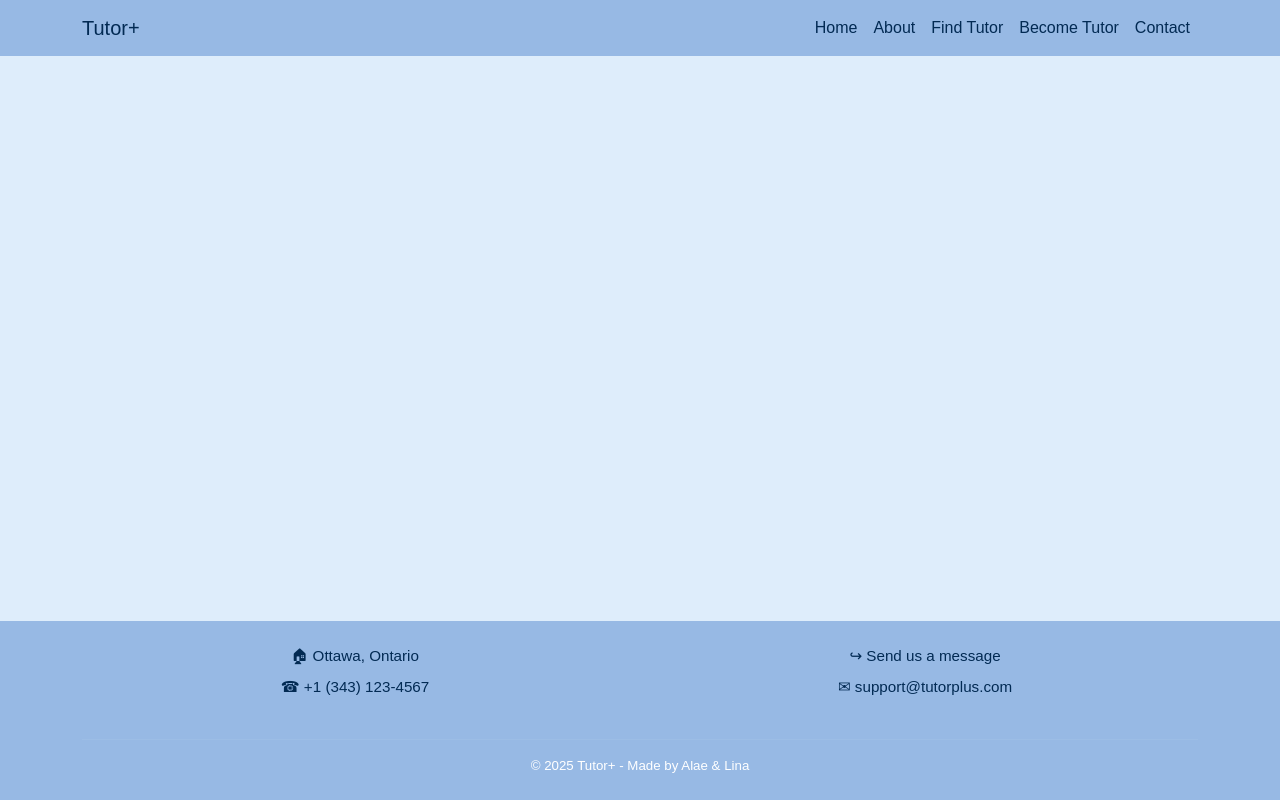
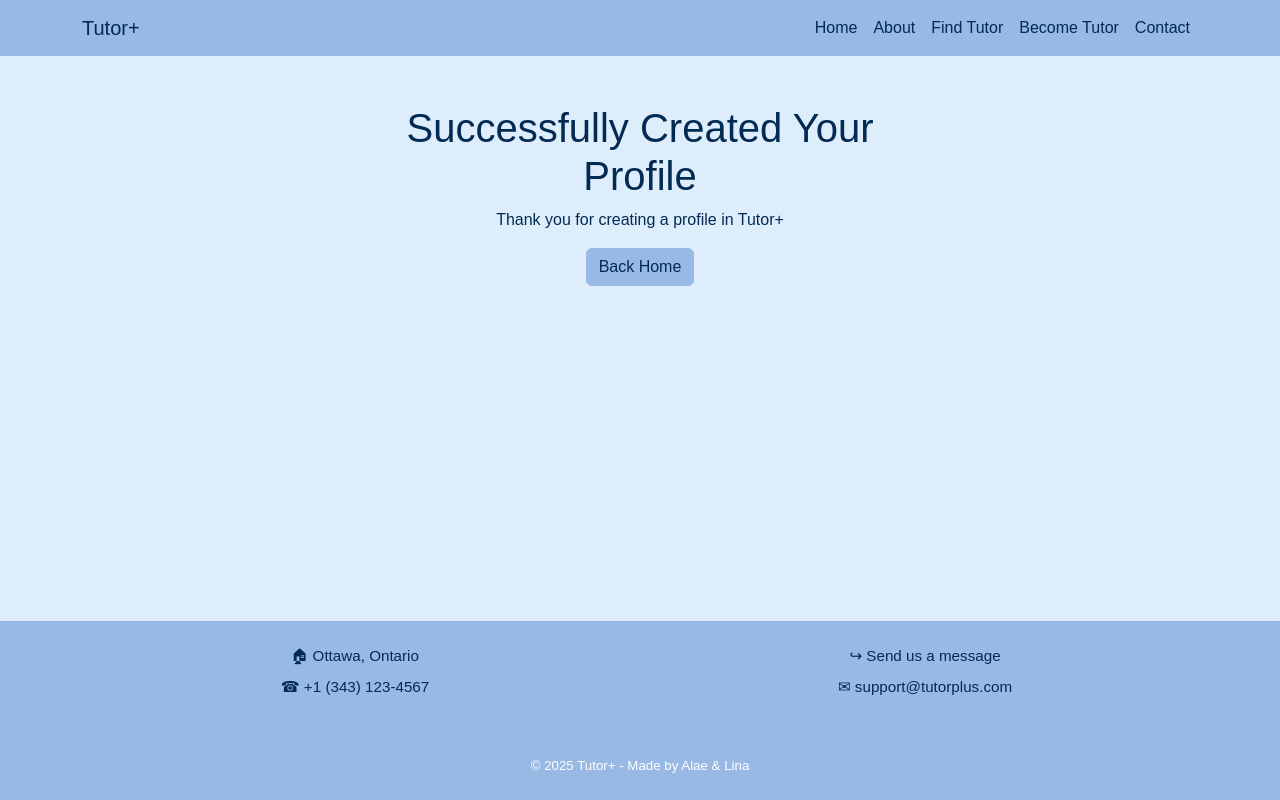
Before and after one commit to AlaeKabir/Site-de-Services, a React (Create React App) app: page /confirmation-profile in a window 1280 px wide. Built offline with nearby package versions, Linux system fonts and the light colour scheme.

Commit message:
confirmation of the profile page

```diff
--- a/src/App.js
+++ b/src/App.js
@@ -7,6 +7,7 @@ import FindTutor from './pages/FindTutor';
 import BecomeTutor from './pages/BecomeTutor';
 import Contact from './pages/Contact';
 import BookASession from './pages/BookASession';
+import ConfirmationProfile from './pages/ConfirmationProfile';
 
 import './App.css';
 import Confirmation from './pages/Confirmation';
@@ -25,6 +26,7 @@ function App() {
             <Route path="/contact" element={<Contact />} />
             <Route path="/reserver" element={<BookASession />} />
             <Route path="/confirm" element={<Confirmation />} />
+          <Route path="/confirmation-profile" element={<ConfirmationProfile />} />
           </Routes>
         </div>
         <Footer />
--- a/src/pages/BecomeTutor.js
+++ b/src/pages/BecomeTutor.js
@@ -1,6 +1,7 @@
 import { Container, Form, Button, Row, Col } from 'react-bootstrap';
 import './BecomeTutor.css';
 import { useState } from 'react';
+import { useNavigate } from 'react-router-dom';
 
 export default function BecomeTutor() {
   const [formData, setFormData] = useState({
@@ -9,6 +10,8 @@ export default function BecomeTutor() {
     availability: '',
     description: ''
   });
+
+  const navigate = useNavigate();
 
   const handleChange = (e) => {
     setFormData((prev) => ({
@@ -20,7 +23,8 @@ export default function BecomeTutor() {
   const handleSubmit = (e) => {
     e.preventDefault();
     console.log("Tutor submitted:", formData);
-    alert("Thanks! Your tutor profile has been submitted.");
+    // Rediriger vers la page de confirmation
+    navigate('/confirmation-profile');
   };
 
   return (
--- a/src/pages/Confirmation.css
+++ b/src/pages/Confirmation.css
@@ -3,7 +3,7 @@
   padding: 60px 30px;
   border-radius: 16px;
   text-align: center;
-  color: #1a1a1a; /* texte noir foncé */
+  color: #1a1a1a;
   box-shadow: 0 10px 25px rgba(208, 224, 255, 0.6);
   animation: fadeIn 1s ease-in-out;
 }
@@ -11,7 +11,7 @@
 .confirmation-section h1 {
   font-size: 2.5rem;
   font-weight: 700;
-  color: #121212; /* texte noir très foncé */
+  color: #121212;
   margin-bottom: 20px;
   text-shadow: 1px 1px 3px rgba(200, 210, 230, 0.4); /* ombre légère claire */
 }
@@ -19,7 +19,7 @@
 .confirmation-section p.lead {
   font-size: 1.2rem;
   margin-bottom: 30px;
-  color: #222222; /* texte noir un peu plus clair */
+  color: #222222;
   text-shadow: 0 0 3px rgba(220, 230, 250, 0.5);
 }
 
@@ -27,10 +27,10 @@
   font-size: 1rem;
   padding: 10px 30px;
   border-radius: 30px;
-  background-color: #c9d6ff; /* bleu doux */
+  background-color: #c9d6ff;
   border: none;
   transition: background-color 0.3s ease;
-  color: #121212; /* texte bouton en noir */
+  color: #121212;
   box-shadow: 0 4px 12px rgba(77, 99, 172, 0.3);
 }
 
@@ -40,7 +40,7 @@
   color: #121212;
 }
 
-/* Animation fade-in */
+
 @keyframes fadeIn {
   from {
     opacity: 0;
@@ -52,7 +52,7 @@
   }
 }
 
-/* Responsive */
+
 @media (max-width: 768px) {
   .confirmation-section h1 {
     font-size: 2rem;
--- /dev/null
+++ b/src/pages/ConfirmationProfile.js
@@ -0,0 +1,19 @@
+
+import { Container, Row, Col, Button } from 'react-bootstrap';
+import { Link } from 'react-router-dom';
+
+export default function ConfirmationProfile() {
+  return (
+    <Container className="py-5 text-center">
+      <Row className="justify-content-center">
+        <Col md={6}>
+          <h1>Successfully Created Your Profile</h1>
+          <p>Thank you for creating a profile in Tutor+</p>
+          <Button as={Link} to="/" variant="primary">
+            Back Home
+          </Button>
+        </Col>
+      </Row>
+    </Container>
+  );
+}
```
